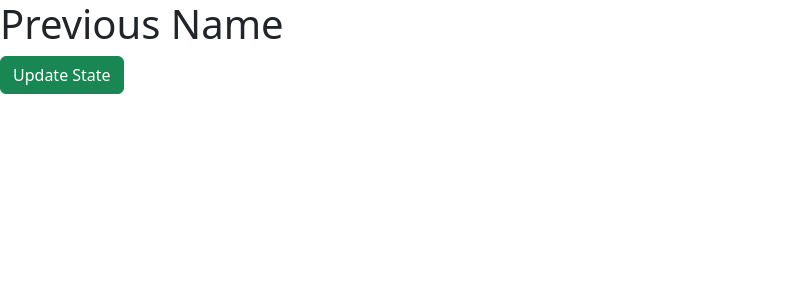
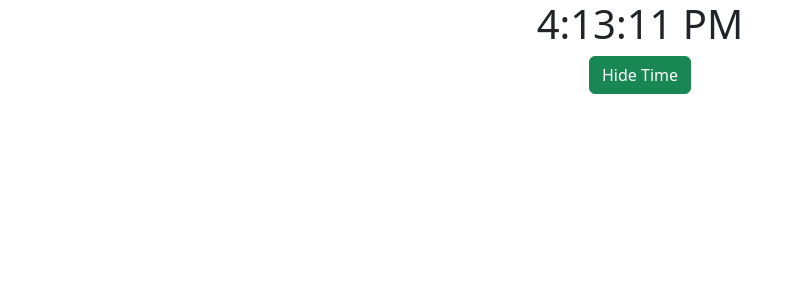
Before and after one commit to premkumar8686/basic-concepts, a React (Create React App) app: page / in a window 1280 px wide. Shown: the top 300 px of the page, without its empty margins (0-803 px from the left). Built offline with nearby package versions, Linux system fonts and the light colour scheme.

Commit message:
14th Commit

```diff
--- a/src/App.js
+++ b/src/App.js
@@ -1,7 +1,8 @@
 import React from "react";
 import 'bootstrap/dist/css/bootstrap.min.css';
 import 'bootstrap/dist/js/bootstrap.bundle.min';
-import GetSnapshotBeforeUpdate from "./lifecyclemethods/GetSnapshotBeforeUpdate";
+import UnMounting from "./lifecyclemethods/UnMounting";
+// import GetSnapshotBeforeUpdate from "./lifecyclemethods/GetSnapshotBeforeUpdate";
 // import ShouldComponentUpdate from "./lifecyclemethods/ShouldComponentUpdate";
 // import ClasslifeCycleMethodsDemo from "./lifecyclemethods/ClasslifeCycleMethodsDemo";
 // import ComponentDidMount from "./lifecyclemethods/ComponentDidMount";
@@ -76,7 +77,8 @@ function App() {
      {/* <ClasslifeCycleMethodsDemo myName='Kumar'/> */}
      {/* <ComponentDidMount /> */}
      {/* <ShouldComponentUpdate /> */}
-     <GetSnapshotBeforeUpdate />
+     {/* <GetSnapshotBeforeUpdate /> */}
+     <UnMounting />
     </>
   );
 }
--- /dev/null
+++ b/src/lifecyclemethods/UnMounting.js
@@ -0,0 +1,26 @@
+import React, { Component } from 'react';
+import Demo1 from './includes/Demo1';
+import Demo2 from './includes/Demo2';
+
+export default class UnMounting extends Component {
+
+ state = {
+    flag: true,
+ }
+
+  toggle = () => {
+    this.setState({
+        flag: !this.state.flag
+    })
+  }
+  render() {
+    return (
+      <>
+        <center>
+            { this.state.flag ? <Demo1 /> : <Demo2 /> }
+            <button className='btn btn-success' onClick={this.toggle}> {this.state.flag ? 'Hide Time' : 'Show Time' } </button>
+        </center>
+      </>
+    )
+  }
+}
--- /dev/null
+++ b/src/lifecyclemethods/includes/Demo1.js
@@ -0,0 +1,47 @@
+import React, { Component } from 'react'
+
+export default class Demo1 extends Component {
+
+  myTime = new Date().toLocaleTimeString();
+
+  constructor(props) {
+    super(props)
+
+    this.state = {
+        currentTime: this.myTime,
+    }
+  }
+
+
+  callTime = () => {
+
+    this.updatedTime = new Date().toLocaleTimeString();
+
+    console.log(this.updatedTime);
+    console.log('====================================');
+
+    this.setState({
+        currentTime: this.updatedTime
+    })
+  }
+
+  componentDidMount() {
+   this.t = setInterval(this.callTime, 1000);
+  }
+
+  componentWillUnmount()
+  {
+     clearInterval(this.t);
+  }
+
+  render() {
+
+    return (
+      <>
+        <center>
+         <h1>{this.state.currentTime}</h1>
+        </center>
+      </>
+    )
+  }
+}
--- /dev/null
+++ b/src/lifecyclemethods/includes/Demo2.js
@@ -0,0 +1,13 @@
+import React, { Component } from 'react'
+
+export default class Demo2 extends Component {
+  render() {
+    return (
+      <>
+       <center>
+         <h1>Click on Button to Know Time</h1>
+       </center>
+      </>
+    )
+  }
+}
```
